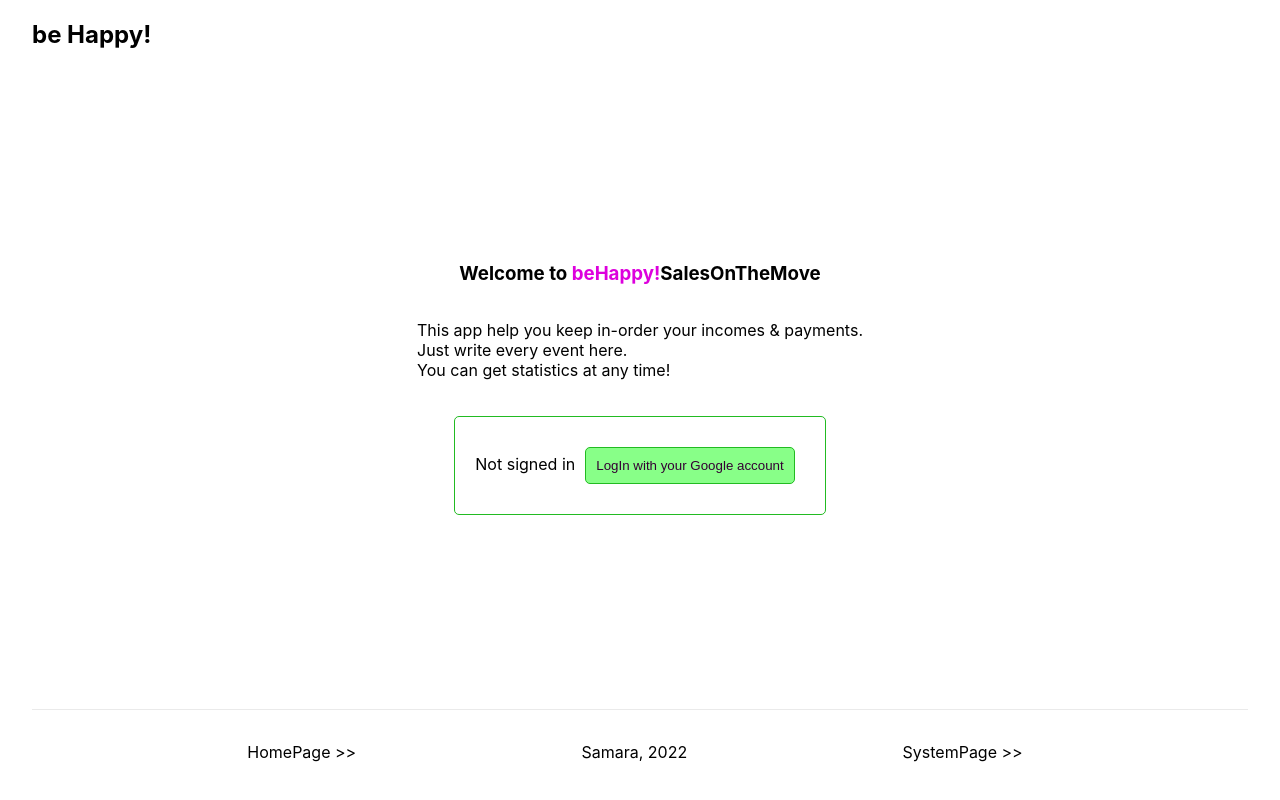
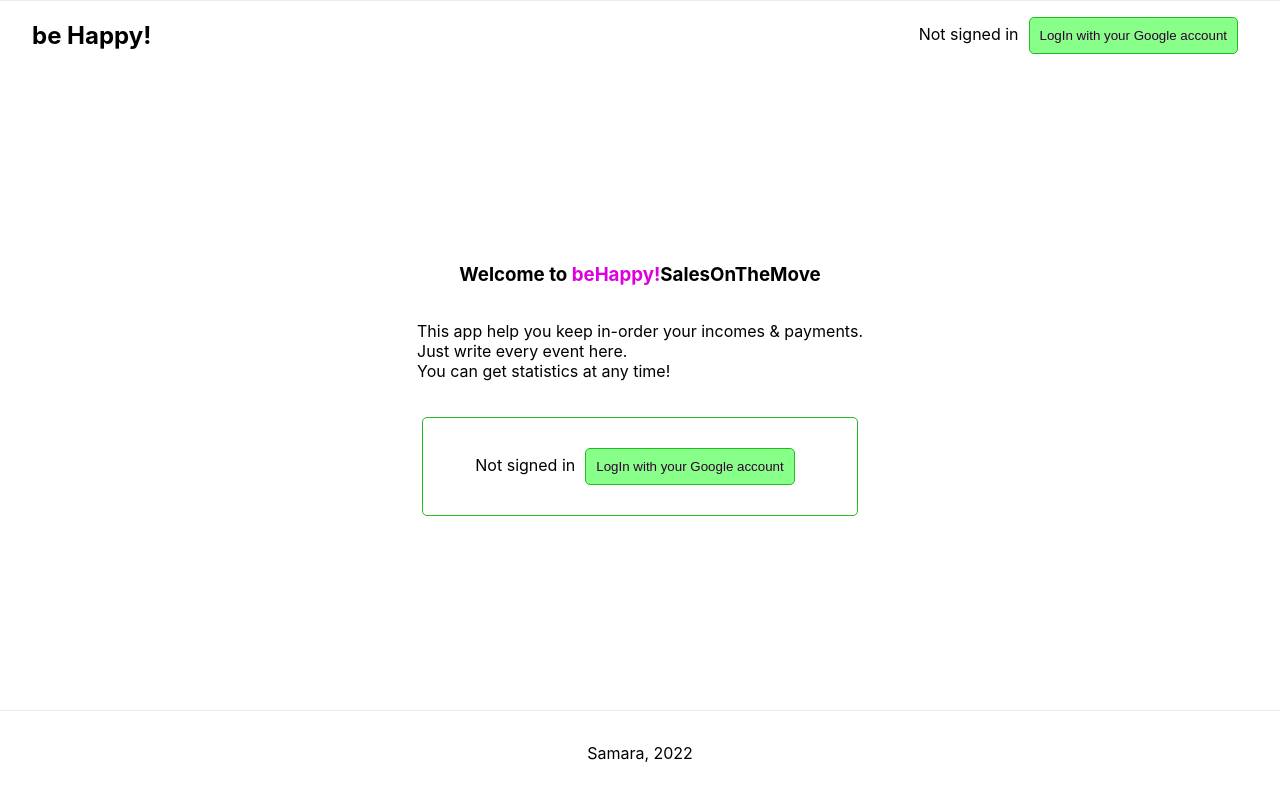
Before and after one commit to ZarNizza/next-sotm, a Next.js app: page / in a window 1280 px wide. Built offline with nearby package versions, Linux system fonts and the light colour scheme; no server answers.

Commit message:
Auth & navigation variant

```diff
--- /dev/null
+++ b/components/Footer.js
@@ -0,0 +1,24 @@
+import Link from "next/link";
+import { useSession } from "next-auth/react";
+import styles from "../styles/Home.module.css";
+
+export default function Footer() {
+  const { data: session } = useSession();
+  return session ? (
+    <div className={styles.footer}>
+      <Link href="/">
+        <a className={styles.footerLink}>&lt;&lt; WelcomePage </a>
+      </Link>
+      <Link href="/home">
+        <a className={styles.footerLink}>HomePage</a>
+      </Link>
+      <Link href="/sys">
+        <a className={styles.footerLink}>SystemPage &gt;&gt;</a>
+      </Link>
+    </div>
+  ) : (
+    <div className={styles.footer}>
+      <span> Samara, 2022 </span>
+    </div>
+  );
+}
--- /dev/null
+++ b/components/Header.js
@@ -0,0 +1,12 @@
+import Logo from "./Logo";
+import LoggedStatus from "./LoggedStatus";
+import styles from "../styles/Home.module.css";
+
+export default function Header() {
+  return (
+    <div className={styles.header}>
+      <Logo />
+      <LoggedStatus />
+    </div>
+  );
+}
--- a/components/LoggedStatus.js
+++ b/components/LoggedStatus.js
@@ -3,22 +3,21 @@ import styles from "../styles/Home.module.css";
 
 export default function LoggedStatus() {
   const { data: session } = useSession();
-  console.log("---------- GOO session ------------", session);
   return session ? (
-    <>
+    <div className={styles.rowElem}>
       Signed in as <b>{session.user.name}</b>
       <button onClick={() => signOut()} className={styles.logoutButton}>
         {" "}
         Sign out{" "}
       </button>
-    </>
+    </div>
   ) : (
-    <>
+    <div className={styles.rowElem}>
       Not signed in
       <button onClick={() => signIn()} className={styles.loginButton}>
         {" "}
         LogIn with your Google account{" "}
       </button>
-    </>
+    </div>
   );
 }
--- /dev/null
+++ b/components/Logo.js
@@ -0,0 +1,9 @@
+import styles from "../styles/Home.module.css";
+
+export default function Logo() {
+  return (
+    <div className={styles.rowElem}>
+      <h2>be Happy!</h2>
+    </div>
+  );
+}
--- a/components/layout.js
+++ b/components/layout.js
@@ -1,5 +1,19 @@
 import styles from "./layout.module.css";
+import Head from "next/head";
+import Header from "./Header";
+import Footer from "./Footer";
 
 export default function Layout({ children }) {
-  return <div className={styles.container}>{children}</div>;
+  return (
+    <>
+      <Head>
+        <link rel="icon" href="/favicon.ico" />
+      </Head>
+      <div className={styles.flexContainer}>
+        <Header />
+        {children}
+        <Footer />
+      </div>
+    </>
+  );
 }
--- a/pages/home.tsx
+++ b/pages/home.tsx
@@ -1,11 +1,10 @@
 import type { NextPage } from "next";
 import Head from "next/head";
-import Image from "next/image";
+// import Image from "next/image";
 import Link from "next/link";
 import { useEffect, useState } from "react";
 import styles from "../styles/Home.module.css";
 import Layout from "../components/layout";
-import LoggedStatus from "../components/LoggedStatus";
 
 export interface User {
   cid: number;
@@ -30,12 +29,11 @@ const Home: NextPage = () => {
   return (
     <Layout>
       <Head>
-        <title>SOTM Next App</title>
+        <title>SOTM Home</title>
         <link rel="icon" href="/favicon.ico" />
       </Head>
 
       <div className={styles.container}>
-        <LoggedStatus />
         <main className={styles.main}>
           <h2>Users:</h2>
           <ul>
--- a/pages/index.tsx
+++ b/pages/index.tsx
@@ -6,23 +6,25 @@ import Link from "next/link";
 // import { useEffect, useState } from "react";
 import styles from "../styles/Home.module.css";
 import Layout from "../components/layout";
+import { useSession } from "next-auth/react";
 import LoggedStatus from "../components/LoggedStatus";
 
 const Home: NextPage = () => {
-  function guestLoginHandler() {
-    console.log("------------- LoginButton ---------");
-  }
-
-  return (
+  const { data: session } = useSession();
+  return session ? (
     <Layout>
       <Head>
         <title>SOTM Next App</title>
-        <link rel="icon" href="/favicon.ico" />
       </Head>
-
-      <div className={styles.container}>
-        <h2>be Happy!</h2>
-
+      <main className={styles.main}>
+        <h3>Welcome!</h3>
+      </main>
+    </Layout>
+  ) : (
+    <Layout>
+      <Head>
+        <title>SOTM Next App</title>
+      </Head>
       <main className={styles.main}>
         <h3>
           Welcome to <span style={{ color: "#d0d" }}>beHappy!</span>
@@ -37,17 +39,6 @@ const Home: NextPage = () => {
           <LoggedStatus />
         </div>
       </main>
-
-        <footer className={styles.footer}>
-          <Link href="/home">
-            <a className={styles.footerLink}>HomePage &gt;&gt;</a>
-          </Link>{" "}
-          <span> Samara, 2022 </span>
-          <Link href="/sys">
-            <a className={styles.footerLink}>SystemPage &gt;&gt;</a>
-          </Link>
-        </footer>
-      </div>
     </Layout>
   );
 };
--- a/pages/sys.tsx
+++ b/pages/sys.tsx
@@ -84,7 +84,6 @@ const Home: NextPage = () => {
       <div className={styles.container}>
         <Head>
           <title>System page</title>
-          <link rel="icon" href="/favicon.ico" />
         </Head>
 
         <main className={styles.main}>
@@ -123,10 +122,6 @@ const Home: NextPage = () => {
             <button onClick={resetSalesHandler}>! RESET sales TABLE !</button>
           </div>
         </main>
-
-        <footer className={styles.footer}>
-          <Link href="/">&lt;&lt; Back to the Future</Link>
-        </footer>
       </div>
     </Layout>
   );
--- a/styles/Home.module.css
+++ b/styles/Home.module.css
@@ -1,9 +1,18 @@
+.flexContainer {
+  height: 100vh;
+  display: flex;
+  flex-direction: column;
+  justify-content: space-between;
+  align-items: center;
+}
 .container {
   padding: 0 2rem;
 }
-
+.rowElem {
+  margin: 0 2rem;
+}
 .main {
-  min-height: 80vh;
+  height: 80vh;
   padding: 4rem 0;
   flex: 1;
   display: flex;
@@ -12,9 +21,15 @@
   align-items: center;
 }
 
+.header {
+  display: flex;
+  padding: 0;
+  border-top: 1px solid #eaeaea;
+  justify-content: space-between;
+  align-items: center;
+}
 .footer {
   display: flex;
-  flex: 1;
   padding: 2rem 0;
   border-top: 1px solid #eaeaea;
   justify-content: center;
```
Also changed, not shown: components/Header archive copy.js (added, +19 -0 lines). Lines whose indentation alone changed are shown as unchanged.
